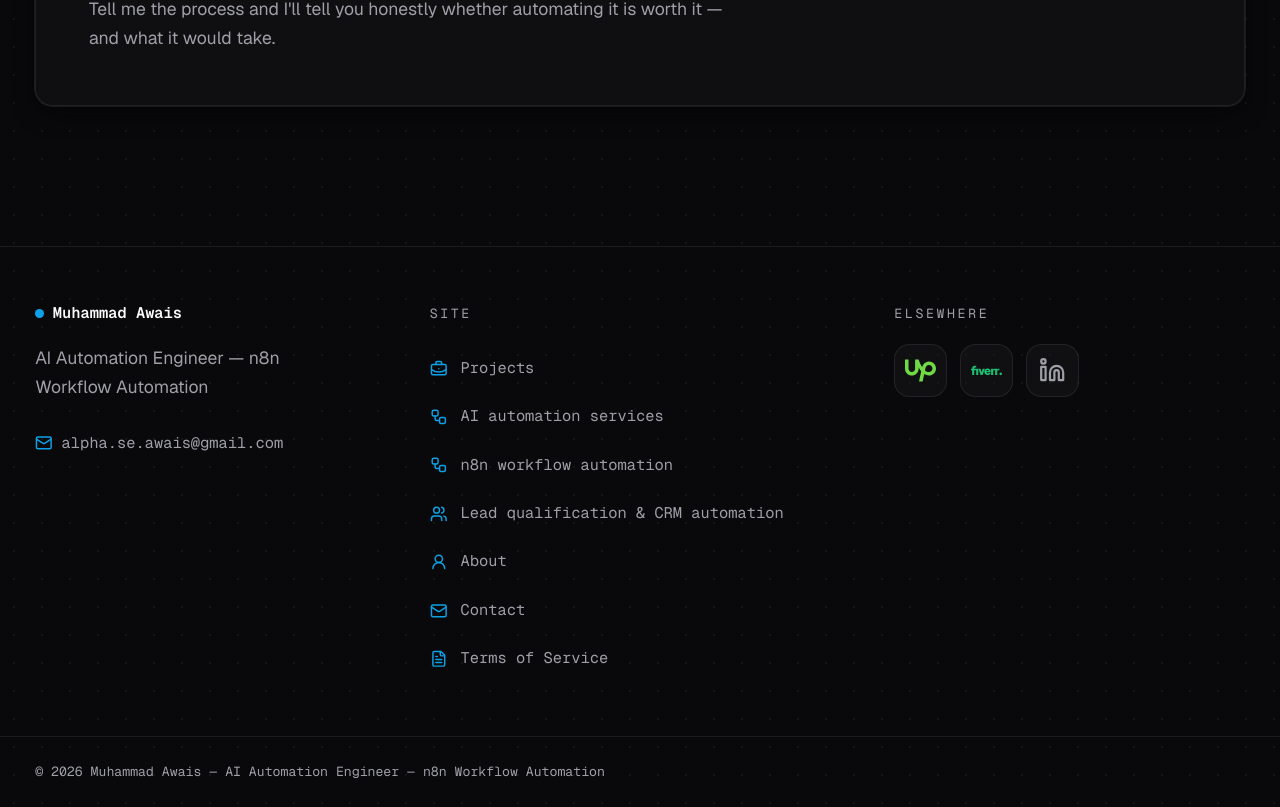
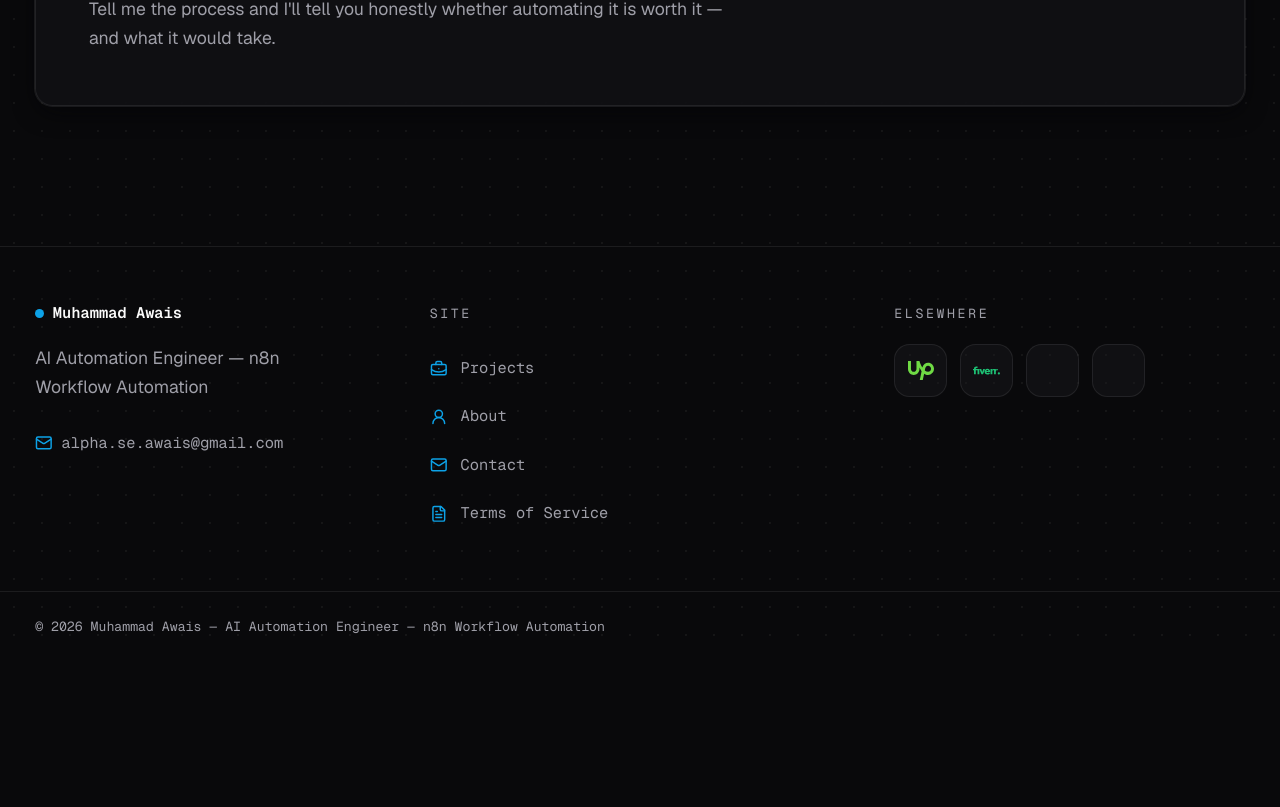
Before and after one commit to imawais-engineer/muhammad-awais-freelancer-portfolio, a React (Vite) app: page / in a window 1280 px wide. Shown: the part 6883-7690 px from the top of the page. After the commit the page ends 7545 px from the top, so only its background shows below. Built offline with nearby package versions, Linux system fonts and the light colour scheme; the HTML template or start-up script is replaced by a standard one.

Commit message:
Changes
Co-authored-by: imawais-engineer <193931846+imawais-engineer@users.noreply.github.com>

```diff
--- a/src/components/SiteFooter.tsx
+++ b/src/components/SiteFooter.tsx
@@ -1,5 +1,5 @@
 import { Link } from "react-router-dom";
-import { BriefcaseBusiness, Workflow, Users, UserRound, Mail, FileText, Linkedin } from "lucide-react";
+import { BriefcaseBusiness, UserRound, Mail, FileText } from "lucide-react";
 
 import BrandLogo from "@/components/BrandLogo";
 import { site } from "@/data/site";
@@ -7,9 +7,6 @@ import { useSectionReveal } from "@/hooks/use-section-reveal";
 
 const footerLinks = [
   { to: "/projects", label: "Projects", icon: BriefcaseBusiness },
-  { to: "/services", label: "AI automation services", icon: Workflow },
-  { to: "/services/n8n-workflow-automation", label: "n8n workflow automation", icon: Workflow },
-  { to: "/services/lead-qualification-crm-automation", label: "Lead qualification & CRM automation", icon: Users },
   { to: "/about", label: "About", icon: UserRound },
   { to: "/contact", label: "Contact", icon: Mail },
   { to: "/terms", label: "Terms of Service", icon: FileText },
@@ -44,11 +41,11 @@ const SiteFooter = () => {
       <nav aria-label="Elsewhere" className="min-w-0 space-y-4">
         <p className="flex min-h-6 items-center font-mono text-xs uppercase tracking-[0.2em] text-muted-foreground">Elsewhere</p>
         <div className="flex flex-wrap items-center gap-3">
-          {(["upwork", "fiverr", "linkedin"] as const).map((platform) => {
-            const label = { upwork: "Upwork", fiverr: "Fiverr", linkedin: "LinkedIn" }[platform];
+          {(["upwork", "fiverr", "linkedin", "github"] as const).map((platform) => {
+            const label = { upwork: "Upwork", fiverr: "Fiverr", linkedin: "LinkedIn", github: "GitHub" }[platform];
             return (
               <a key={platform} href={site.links[platform]} target="_blank" rel="noreferrer noopener" aria-label={label} title={label} className="group relative flex h-12 w-12 items-center justify-center rounded-md border border-panel-border bg-secondary/40 text-muted-foreground transition-colors hover:border-primary/50 hover:bg-accent hover:text-primary focus-visible:outline-none focus-visible:ring-2 focus-visible:ring-ring">
-                {platform === "linkedin" ? <Linkedin className="h-6 w-6" aria-hidden="true" /> : <BrandLogo label={label} className="h-7 w-7" />}
+                <BrandLogo label={label} className="h-6 w-6" />
                 <span aria-hidden="true" className="pointer-events-none absolute bottom-full left-1/2 mb-2 -translate-x-1/2 rounded-md border border-panel-border bg-popover px-2 py-1 text-xs text-popover-foreground opacity-0 transition-opacity group-hover:opacity-100 group-focus-visible:opacity-100">{label}</span>
               </a>
             );
--- a/src/data/site.ts
+++ b/src/data/site.ts
@@ -15,6 +15,7 @@ export const site = {
     upwork: "https://www.upwork.com/freelancers/awaisai",
     fiverr: "https://www.fiverr.com/mawais_pk",
     linkedin: "https://linkedin.com/in/imawais-engineer",
+    github: "https://github.com/imawais-engineer",
   },
 };
 
```
Also changed, not shown: 1 other file (tests, documents, lock files or other folders).
